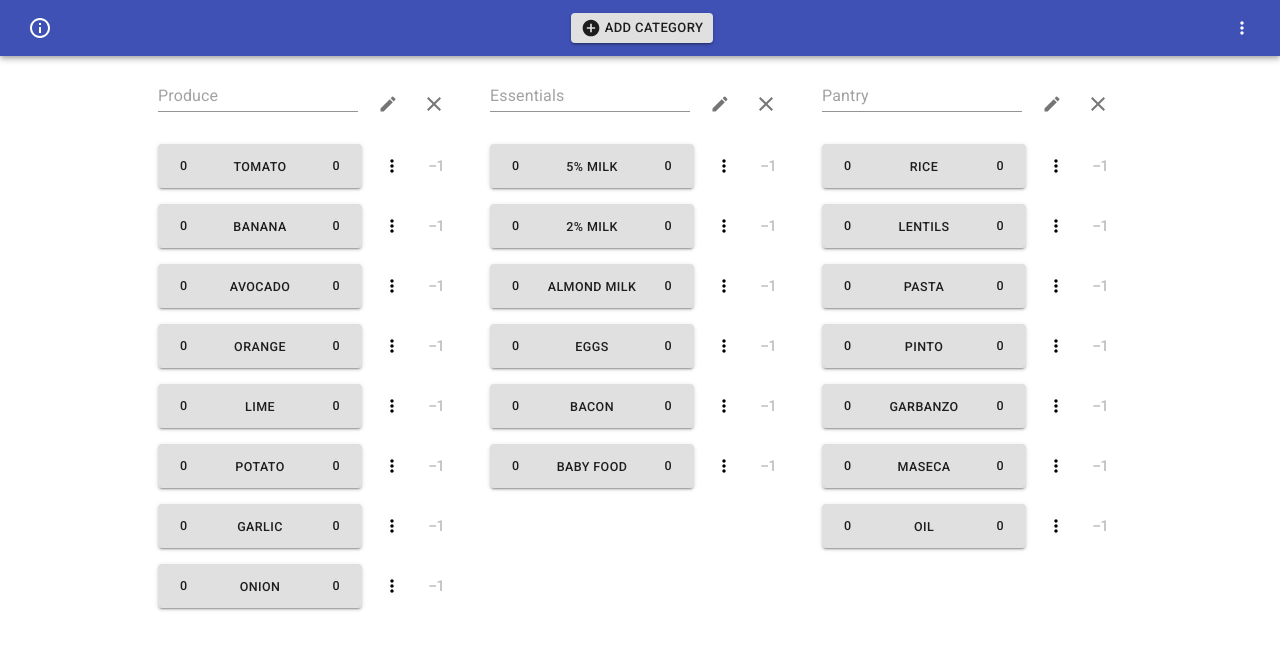
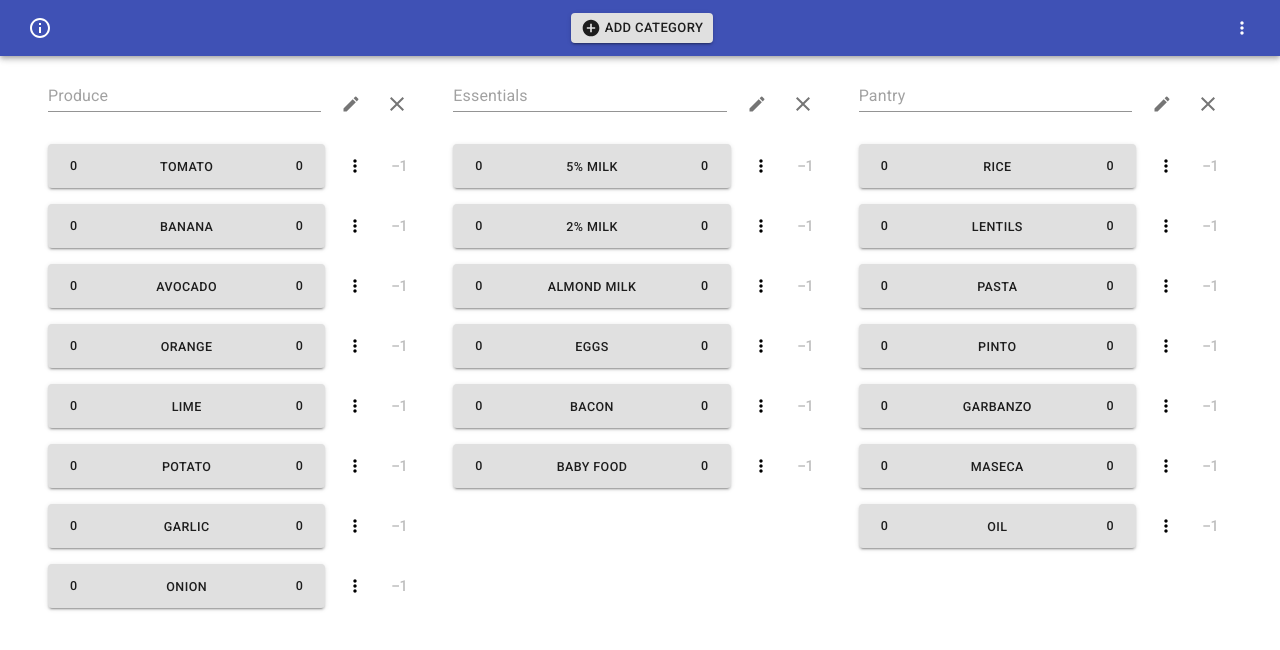
Before and after one commit to magistrula/item-counter, a Next.js app: page / in a window 1280 px wide. Shown: the top 650 px of the page. Built offline with nearby package versions, Linux system fonts and the light colour scheme.

Commit message:
Use Grid layout for categories

```diff
--- a/components/counter.js
+++ b/components/counter.js
@@ -2,6 +2,7 @@ import { useCallback, useState } from 'react';
 
 import Box from '@material-ui/core/Box';
 import Button from '@material-ui/core/Button';
+import Grid from '@material-ui/core/Grid';
 import { without } from 'lodash';
 
 import OrderCounterCategory from './counter/category';
@@ -172,15 +173,10 @@ export default function OrderCounter() {
         usePreset={usePreset}
       />
 
-      <Box display="flex" justifyContent="center">
-        <Box
-          display="flex"
-          flexWrap="wrap"
-          mt={3}
-          mx={6}
-        >
+      <Box mt={3} mx={6}>
+        <Grid container spacing={4}>
           {categories.map((category, idx) => (
-            <Box key={category.name} mx={2} mb={4}>
+            <Grid item key={category.name} xs={12} sm={12} md={6} lg={4}>
               <OrderCounterCategory
                 index={idx}
                 name={category.name}
@@ -193,9 +189,9 @@ export default function OrderCounter() {
                 editCategory={editCategory}
                 removeCategory={removeCategory}
               />
-            </Box>
+            </Grid>
           ))}
-        </Box>
+        </Grid>
       </Box>
     </>
   );
--- a/components/counter/category.js
+++ b/components/counter/category.js
@@ -7,7 +7,6 @@ import IconButton from '@material-ui/core/IconButton';
 import TextField from '@material-ui/core/TextField';
 
 import CounterItem from './item';
-import s from './styles.module.scss';
 
 export default function OrderCounterCategory({
   index,
@@ -54,11 +53,11 @@ export default function OrderCounterCategory({
   );
 
   return (
-    <div className={s['OrderCounter-category']}>
+    <>
       <Box display="flex" mb={2}>
         <Box flexGrow={1} mr={1}>
           <TextField
-            className={s['OrderCounter-categoryInput']}
+            className="u-full-width"
             placeholder={name}
             onKeyDown={onKeyDownAddItemInput}
           />
@@ -83,6 +82,6 @@ export default function OrderCounterCategory({
           />
         </Box>
       ))}
-    </div>
+    </>
   );
 }
--- a/components/counter/item.js
+++ b/components/counter/item.js
@@ -7,8 +7,6 @@ import IconButton from '@material-ui/core/IconButton';
 import MenuItem from '@material-ui/core/MenuItem';
 
 import MoreMenu from '../more-menu';
-
-import s from './styles.module.scss';
 
 export default function OrderCounterItem({
   itemName,
@@ -38,11 +36,12 @@ export default function OrderCounterItem({
   }, [itemName, editItem]);
 
   return (
-    <Box display="flex" justifyContent="space-between">
+    <Box display="flex">
+      <Box display="flex" flexGrow={1}>
         <Button
           variant="contained"
           size="large"
-        className={s['OrderCounter-itemButton']}
+          className="u-full-width"
           onClick={incrementCb}
         >
           <Box
@@ -58,6 +57,7 @@ export default function OrderCounterItem({
             <small>{itemCount || 0}</small>
           </Box>
         </Button>
+      </Box>
 
       <Box display="flex" ml={1}>
         <MoreMenu>
--- a/components/counter/styles.module.scss
+++ /dev/null
@@ -1,11 +0,0 @@
-.OrderCounter-category {
-  width: 300px;
-}
-
-.OrderCounter-categoryInput {
-  width: 100%;
-}
-
-.OrderCounter-itemButton {
-  width: 250px;
-}
--- a/styles/global.scss
+++ b/styles/global.scss
@@ -2,3 +2,7 @@ body {
   margin: 0;
   font-family: Roboto;
 }
+
+.u-full-width {
+  width: 100%;
+}
```
Lines whose indentation alone changed are shown as unchanged.
